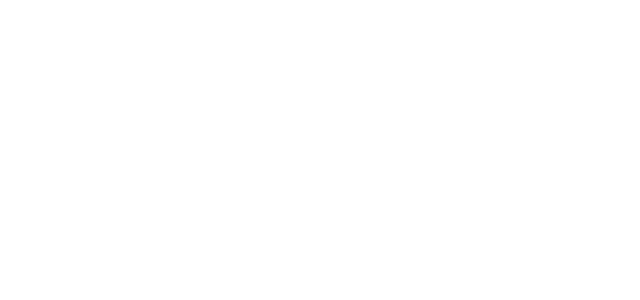
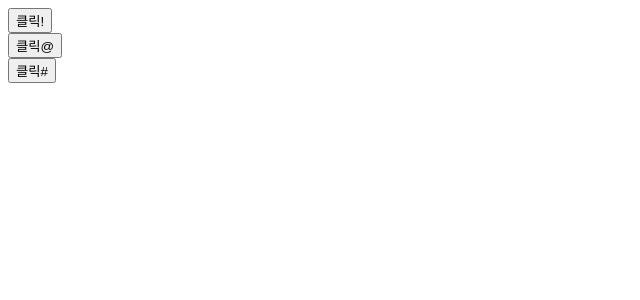
Before and after one commit to wjd99984/react, a React (Vite) app: page / in a window 1280 px wide. Shown: the top 300 px of the page, without its empty margins (0-640 px from the left). Built offline with nearby package versions, Linux system fonts and the light colour scheme.

Commit message:
onClick property 와 함수사용

```diff
--- a/src/App.jsx
+++ b/src/App.jsx
@@ -1,7 +1,30 @@
 import React from "react";
 
 function App(props) {
-  return <div></div>;
+  // 이름있는 함수
+  function action1() {
+    console.log("Action 1");
+  }
+  action1(); // 함수 실행
+
+  // 이름없는 함수
+  const action2 = function () {
+    console.log("anonymous action ");
+  };
+
+  return (
+    <div>
+      <button onClick={action1}>클릭!</button> <br />
+      <button onClick={action2}>클릭@</button> <br />
+      <button
+        onClick={function () {
+          console.log("anonymous action #####");
+        }}
+      >
+        클릭#
+      </button>
+    </div>
+  );
 }
 
 export default App;
```
